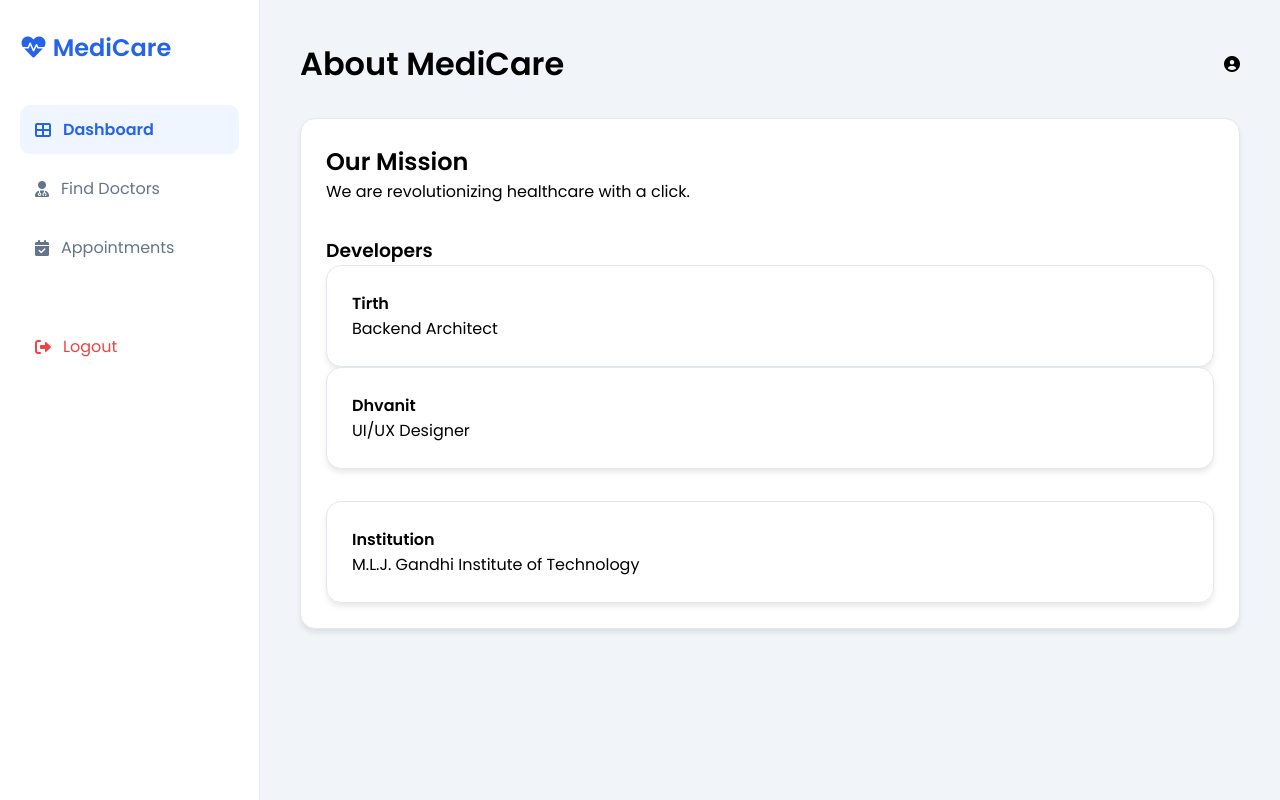
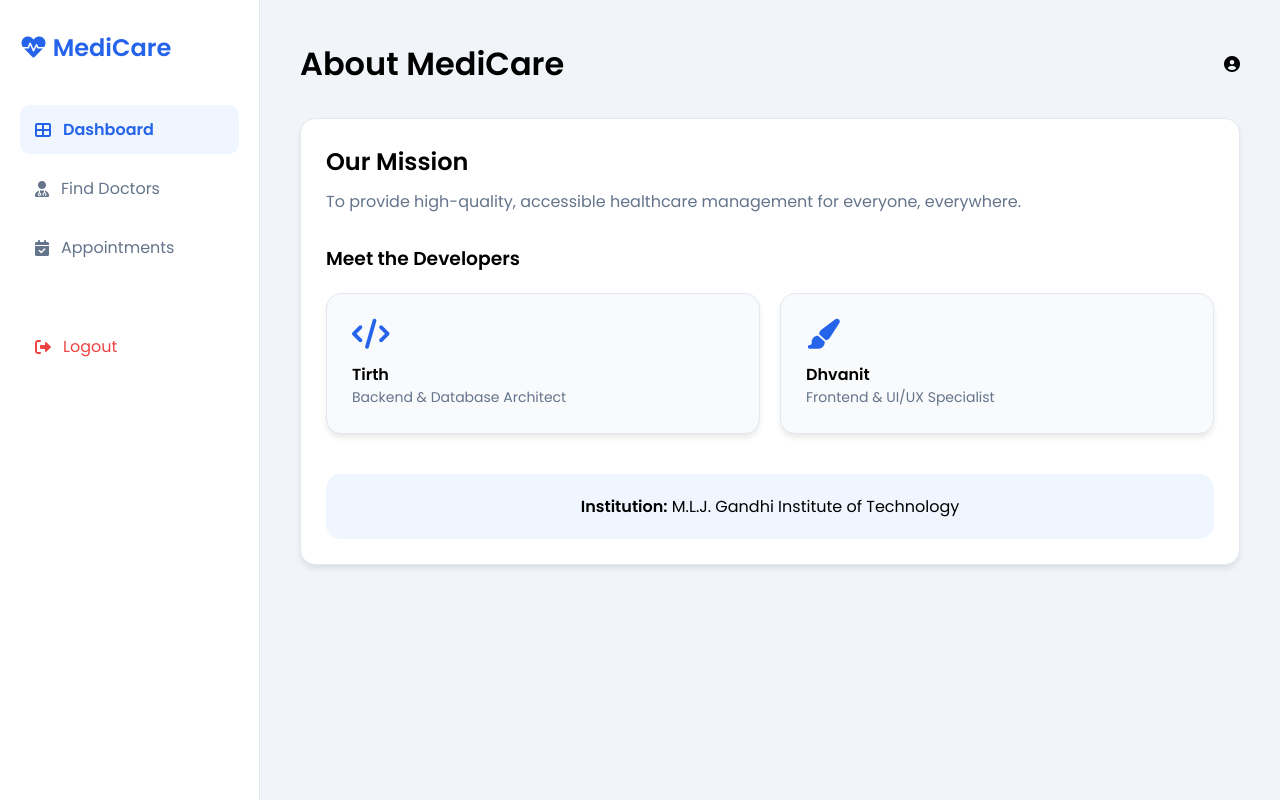
Before and after one commit to hereflorex/Medicare-project---by-florex-, a Flask app: page /about in a window 1280 px wide. Run offline with Flask 3, Linux system fonts and the light colour scheme.

Commit message:
Update about.html

```diff
--- a/templates/about.html
+++ b/templates/about.html
@@ -1,26 +1,26 @@
 {% extends "base.html" %}
 {% block title %}About MediCare{% endblock %}
-
 {% block content %}
 <div class="card">
     <h2>Our Mission</h2>
-    <p>We are revolutionizing healthcare with a click.</p>
+    <p style="color:#64748b; margin-top:10px;">To provide high-quality, accessible healthcare management for everyone, everywhere.</p>
 
-    <h3 style="margin-top: 2rem;">Developers</h3>
-    <div class="stats-grid">
-        <div class="card">
-            <h4>Tirth</h4>
-            <p>Backend Architect</p>
+    <h3 style="margin-top:30px;">Meet the Developers</h3>
+    <div style="display:grid; grid-template-columns: 1fr 1fr; gap:20px; margin-top:20px;">
+        <div class="card" style="background:#f8fafc;">
+            <i class="fas fa-code" style="font-size:30px; color:#2563eb;"></i>
+            <h4 style="margin-top:10px;">Tirth</h4>
+            <p style="font-size:14px; color:#64748b;">Backend & Database Architect</p>
         </div>
-        <div class="card">
-            <h4>Dhvanit</h4>
-            <p>UI/UX Designer</p>
+        <div class="card" style="background:#f8fafc;">
+            <i class="fas fa-paint-brush" style="font-size:30px; color:#2563eb;"></i>
+            <h4 style="margin-top:10px;">Dhvanit</h4>
+            <p style="font-size:14px; color:#64748b;">Frontend & UI/UX Specialist</p>
         </div>
     </div>
 
-    <div class="card" style="margin-top: 2rem; background: var(--bg-light);">
-        <h4>Institution</h4>
-        <p>M.L.J. Gandhi Institute of Technology</p>
+    <div style="margin-top:40px; padding:20px; background:#eff6ff; border-radius:15px; text-align:center;">
+        <p><strong>Institution:</strong> M.L.J. Gandhi Institute of Technology</p>
     </div>
 </div>
 {% endblock %}
```
